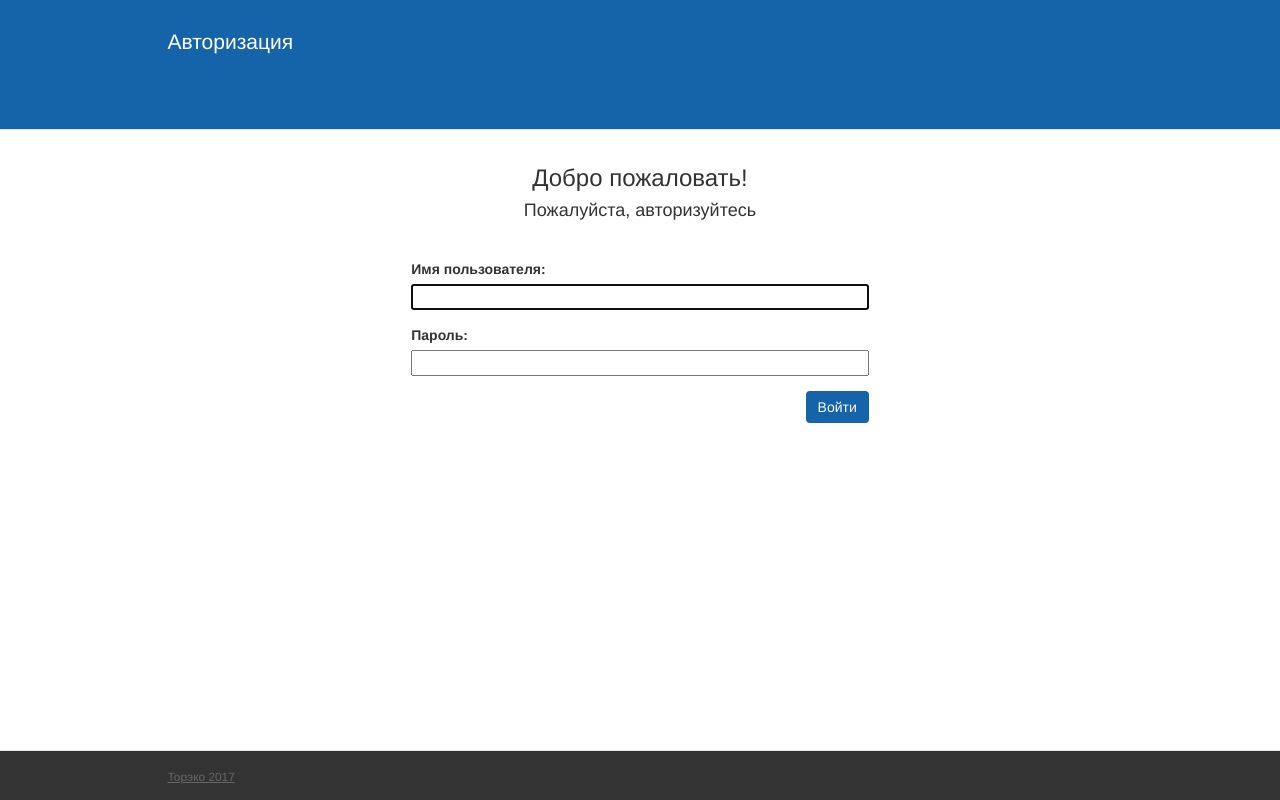
After one commit to gorskii/fuel-tracker, a Django app: page /login/ in a window 1280 px wide. The commit adds this page. Run offline with Django 3.2, Linux system fonts and the light colour scheme; some libraries are stand-ins or nearby versions.

Commit message:
Added login page

```diff
--- a/tracker/static/tracker/css/style.css
+++ b/tracker/static/tracker/css/style.css
@@ -7,26 +7,27 @@ body {
 }
 
 /**************** HEADER *****************/
-header {
+.modal-header {
     position: absolute;
-    height: 150px;
+    height: 130px;
     width: 100%;
     z-index: 1;
-}
-
-.modal-header {
     color: white;
     background-color: #1564a9;
-    /*position: fixed;*/
     top: 0;
-    height: 100%;
-    width: 100%;
 }
 
 .modal-header .container {
     position: relative;
     margin-top: 12px;
     margin-bottom: 12px;
+}
+
+.header-title {
+    display: inline-block;
+    margin-top: 0;
+    font-size: 1.5em;
+    padding-bottom: 10px;
 }
 
 .modal-header .btn {
@@ -39,8 +40,8 @@ header {
     background-color: #1e73b6;
 }
 
-.modal-header h3 {
-    margin-top: 0;
+.btn-logout {
+    float: right;
 }
 
 /************** HEADER END ***************/
@@ -49,7 +50,7 @@ header {
 
 .main {
     min-height: 100%;
-    padding-top: 150px;
+    padding-top: 130px; /* Отступ для шапки */
     padding-bottom: 50px;
 }
 
@@ -73,7 +74,7 @@ main .table-responsive {
 form {
     display: block;
     position: relative;
-    margin: 16px 0px 16px 0px;
+    /*margin: 16px 0px 16px 0px;*/
     width: 100%;
 }
 
@@ -92,8 +93,6 @@ form .btn:hover {
 .form-group {
     display: block;
     position: relative;
-    height: 80px;
-    /*padding-bottom: 10px;*/
 }
 
 #id_railcar, #id_amount {
@@ -112,18 +111,54 @@ label {
 textarea {
     /*position: relative;*/
     width: 100%;
+    /*height: 100%;*/
     height: 8em;
-    margin-bottom: 20px;
+    /*margin-bottom: 20px;*/
+    resize: none;
 }
 
 .helptext {
     display: block;
     font-size: 0.8em;
-    padding-top: 10px;
+    padding-top: 5px;
     text-align: right;
 }
 
 /*************** MAIN END ****************/
+
+/* Авторизация */
+
+#welcome {
+    display: block;
+    text-align: center;
+}
+
+#auth-form {
+    padding: 2em 0;
+}
+
+.form-auth.form-group {
+    display: block;
+    width: 100%;
+}
+
+.form-auth label {
+    display: block;
+    width: auto;
+}
+
+.form-auth input[type="text"],
+.form-auth input[type="password"] {
+    display: block;
+    width: 100%;
+}
+
+.error {
+    display: block;
+    color: red;
+}
+
+/* -------------- */
 
 /**************** FOOTER ****************/
 .footer {
--- /dev/null
+++ b/tracker/templates/registration/login.html
@@ -0,0 +1,42 @@
+{% extends 'tracker/base.html' %}
+{% block title %}
+    Авторизация - Торэко
+{% endblock %}
+{% block header %}
+    <div class="header-title">
+        <span>Авторизация</span>
+    </div>
+{% endblock %}
+{% block content %}
+
+    <div class="login-wrapper">
+        <div id="welcome" class="row">
+            <div class="col-md-offset-4 col-md-4">
+                <h3>Добро пожаловать!</h3>
+                <h4>Пожалуйста, авторизуйтесь</h4>
+            </div>
+        </div>
+
+        <div id="auth-form" class="row">
+            <div class="col-xs-offset-0 col-xs-12 col-sm-offset-3 col-sm-6 col-md-offset-3 col-md-6">
+                {% if form.errors %}
+                    <p class="error">Имя пользователя или пароль неверны. Пожалуйста, попробуйте ещё раз
+                        .</p>
+                {% endif %}
+                <form class="form-auth" method="post" action="{% url 'tracker:login' %}">
+                    {% csrf_token %}
+                    <div class="form-group">
+                        {{ form.username.label_tag }}
+                        {{ form.username }}
+                    </div>
+                    <div class="form-group">
+                        {{ form.password.label_tag }}
+                        {{ form.password }}
+                    </div>
+                    <input class="btn btn-default" type="submit" value="Войти"/>
+                    <input type="hidden" name="next" value="{{ next }}"/>
+                </form>
+            </div>
+        </div>
+    </div>
+{% endblock %}
--- a/tracker/templates/tracker/base.html
+++ b/tracker/templates/tracker/base.html
@@ -13,14 +13,12 @@
 </head>
 <body>
 <!-- HEADER -->
-<header>
-    <div class="modal-header">
-        <div class="container">
-            <div class="row">
-                <div class="col-md-10 col-md-offset-1 col-xs-12 col-sm-12">
-                    {% block header %}
-                    {% endblock %}
-                </div>
+<header class="modal-header">
+    <div class="container">
+        <div class="row">
+            <div class="col-md-10 col-md-offset-1 col-xs-12 col-sm-12">
+                {% block header %}
+                {% endblock %}
             </div>
         </div>
     </div>
--- a/tracker/templates/tracker/detail.html
+++ b/tracker/templates/tracker/detail.html
@@ -5,8 +5,10 @@
 {% endblock %}
 
 {% block header %}
-    <h3>Вагон {{ track.railcar }}</h3>
-    <a class="btn" href="{% url 'tracker:index' %}">Назад</a>
+    <span class="header-title">Вагон {{ track.railcar }}</span>
+    <nav>
+        <a class="btn" href="{% url 'tracker:index' %}">Назад</a>
+    </nav>
 {% endblock %}
 
 {% block content %}
--- a/tracker/urls.py
+++ b/tracker/urls.py
@@ -1,4 +1,5 @@
 from django.conf.urls import url
+from django.contrib.auth import views as auth_views
 
 from . import views
 
@@ -8,4 +9,6 @@ urlpatterns = [
     url(r'^$', views.IndexView.as_view(), name='index'),
     url(r'^details/(?P<pk>[0-9]+)/$', views.DetailView.as_view(), name='detail'),
     url(r'^new/', views.TrackCreateView.as_view(), name='new'),
+    url(r'^login/$', views.TrackingLoginView.as_view(), name='login'),
+    url(r'^logout/$', auth_views.logout_then_login, name='logout'),
 ]
--- a/tracker/views.py
+++ b/tracker/views.py
@@ -1,5 +1,7 @@
 from django.urls import reverse_lazy
 from django.views import generic
+from django.contrib.auth.mixins import LoginRequiredMixin
+from django.contrib.auth.views import LoginView, LogoutView
 
 from .models import Tracking
 
@@ -7,7 +9,7 @@ from .models import Tracking
 # Create your views here.
 
 
-class IndexView(generic.ListView):
+class IndexView(LoginRequiredMixin, generic.ListView):
     template_name = 'tracker/index.html'
     queryset = Tracking.objects.all().order_by('-time')
     context_object_name = 'tracking_list'
@@ -22,7 +24,7 @@ class IndexView(generic.ListView):
 #
 
 
-class DetailView(generic.DetailView):
+class DetailView(LoginRequiredMixin, generic.DetailView):
     model = Tracking
     template_name = 'tracker/detail.html'
     context_object_name = 'track'
@@ -35,8 +37,13 @@ class DetailView(generic.DetailView):
 #     return render(request, 'tracker/detail.html', context)
 
 
-class TrackCreateView(generic.CreateView):
+class TrackCreateView(LoginRequiredMixin, generic.CreateView):
     model = Tracking
     fields = ['railcar', 'amount', 'comment']
     success_url = reverse_lazy('tracker:index')
     template_name_suffix = '_new'
+
+
+class TrackingLoginView(LoginView):
+    redirect_authenticated_user = True
+    redirect_field_name = 'tracker:index'
```
Also changed, not shown: tracker/templates/tracker/index.html (+5 -4 lines), tracker/templates/tracker/tracking_new.html (+6 -4 lines).
